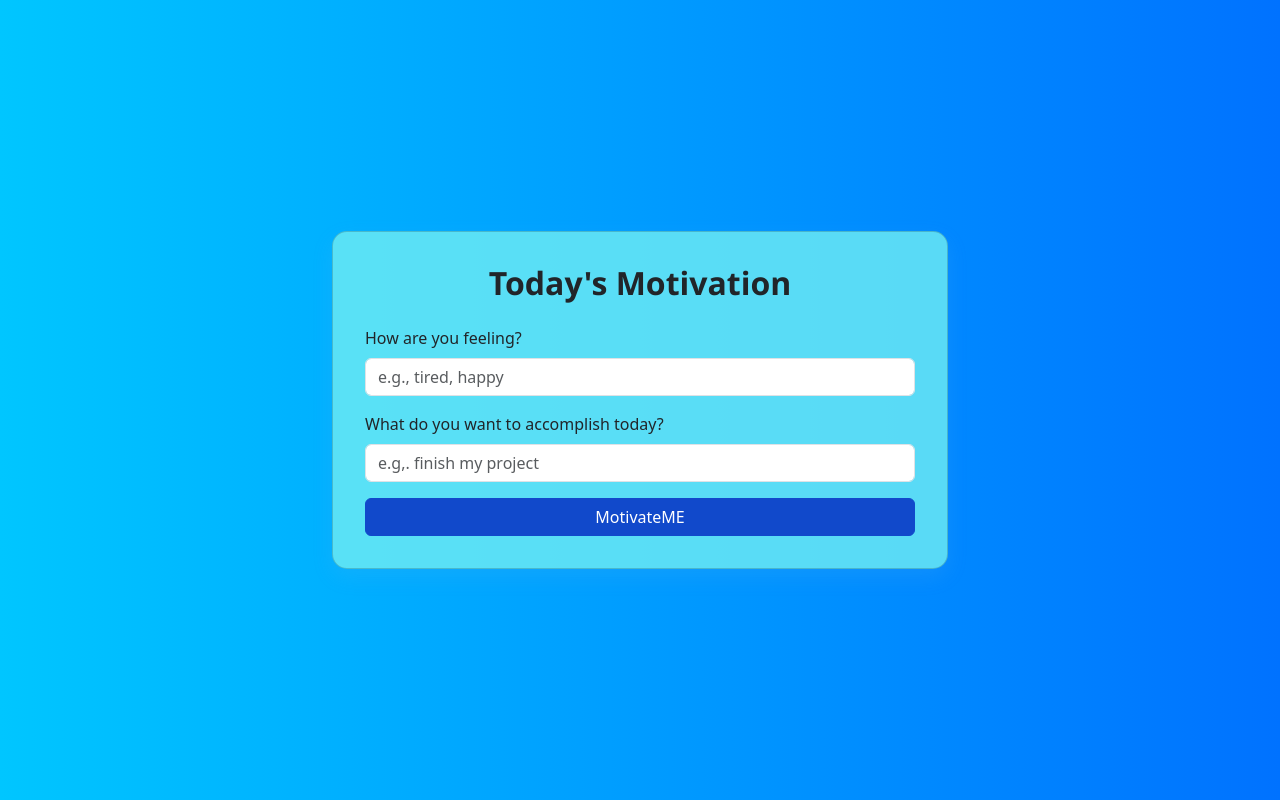
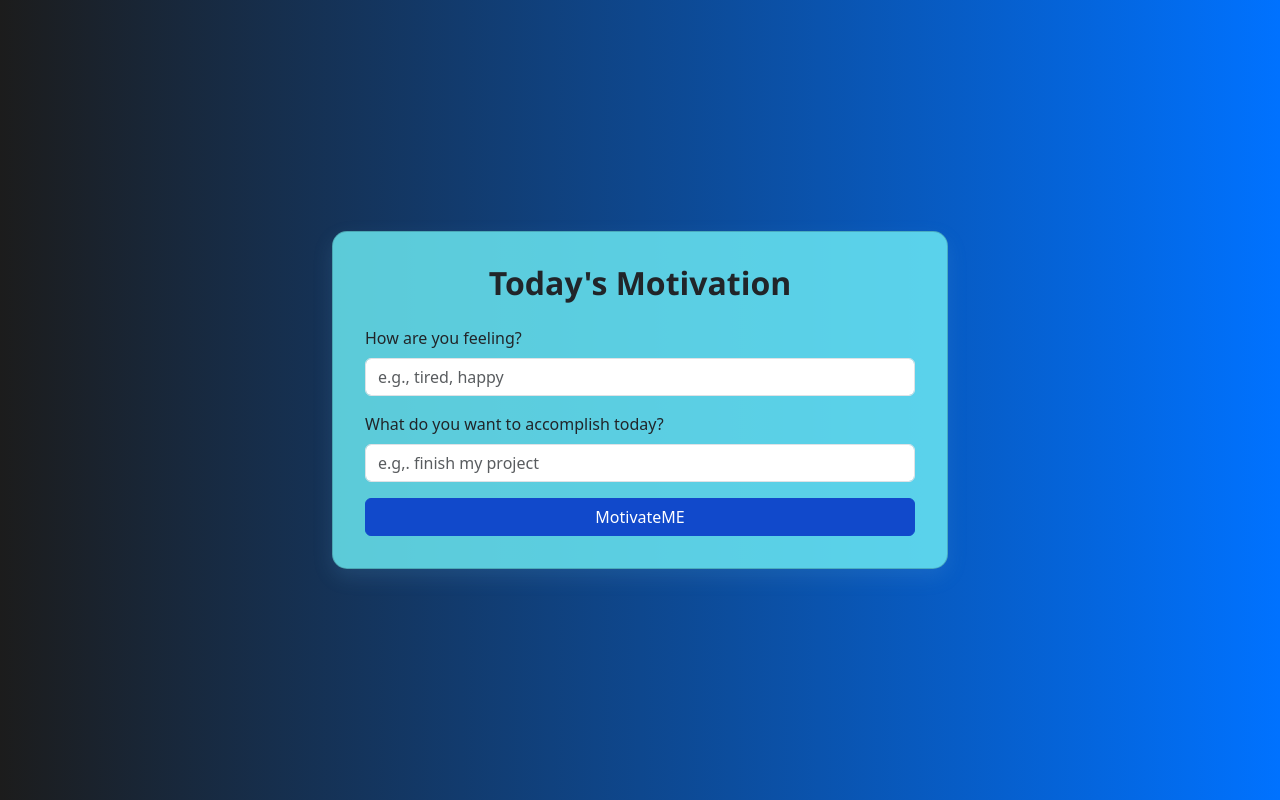
Before and after one commit to JayAby/MotivateM3, a Flask app: page / in a window 1280 px wide. Run offline with Flask 3, Linux system fonts and the light colour scheme.

Commit message:
Improve frontend design: added design elements and visual effects - Index.html

```diff
--- a/templates/index.html
+++ b/templates/index.html
@@ -11,7 +11,7 @@
         <!-- Custom CSS -->
         <style>
             body{
-                background: linear-gradient(to right, #00c6ff, #0072ff);
+                background: linear-gradient(to right, #1c1c1c, #0072ff);
                 min-height: 100vh;
             }
 
```
